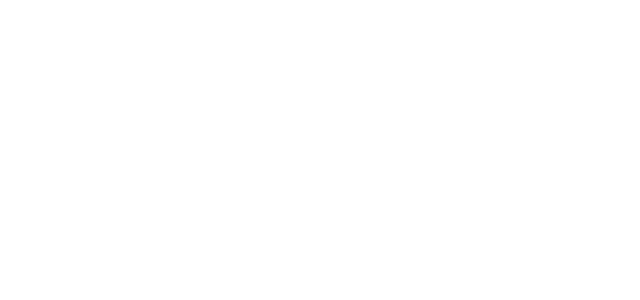
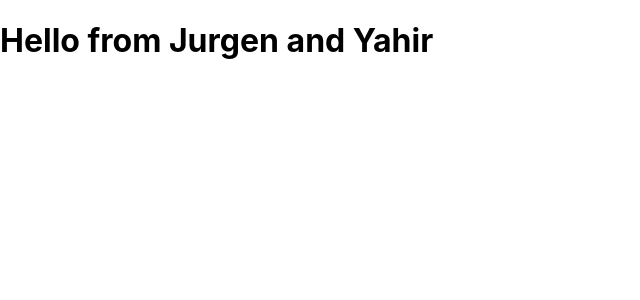
Before and after one commit to yahir91/Bookstore-ReactApp, a React (Create React App) app: page / in a window 1280 px wide. Shown: the top 300 px of the page, without its empty margins (0-640 px from the left). Built offline with nearby package versions, Linux system fonts and the light colour scheme.

Commit message:
Fix linter errors & update readme

```diff
--- a/src/App.js
+++ b/src/App.js
@@ -1,11 +1,7 @@
-
-
-const App = () => {
-  return (
-    <div className="App">
-
-    </div>
-  );
-}
+const App = () => (
+  <div className="App">
+    <h1>Hello from Jurgen and Yahir</h1>
+  </div>
+);
 
 export default App;
--- a/src/index.js
+++ b/src/index.js
@@ -7,5 +7,5 @@ ReactDOM.render(
   <React.StrictMode>
     <App />
   </React.StrictMode>,
-  document.getElementById('root')
+  document.getElementById('root'),
 );
```
Also changed, not shown: package.json (+13 -0 lines), 2 other files (tests, documents, lock files or other folders).
